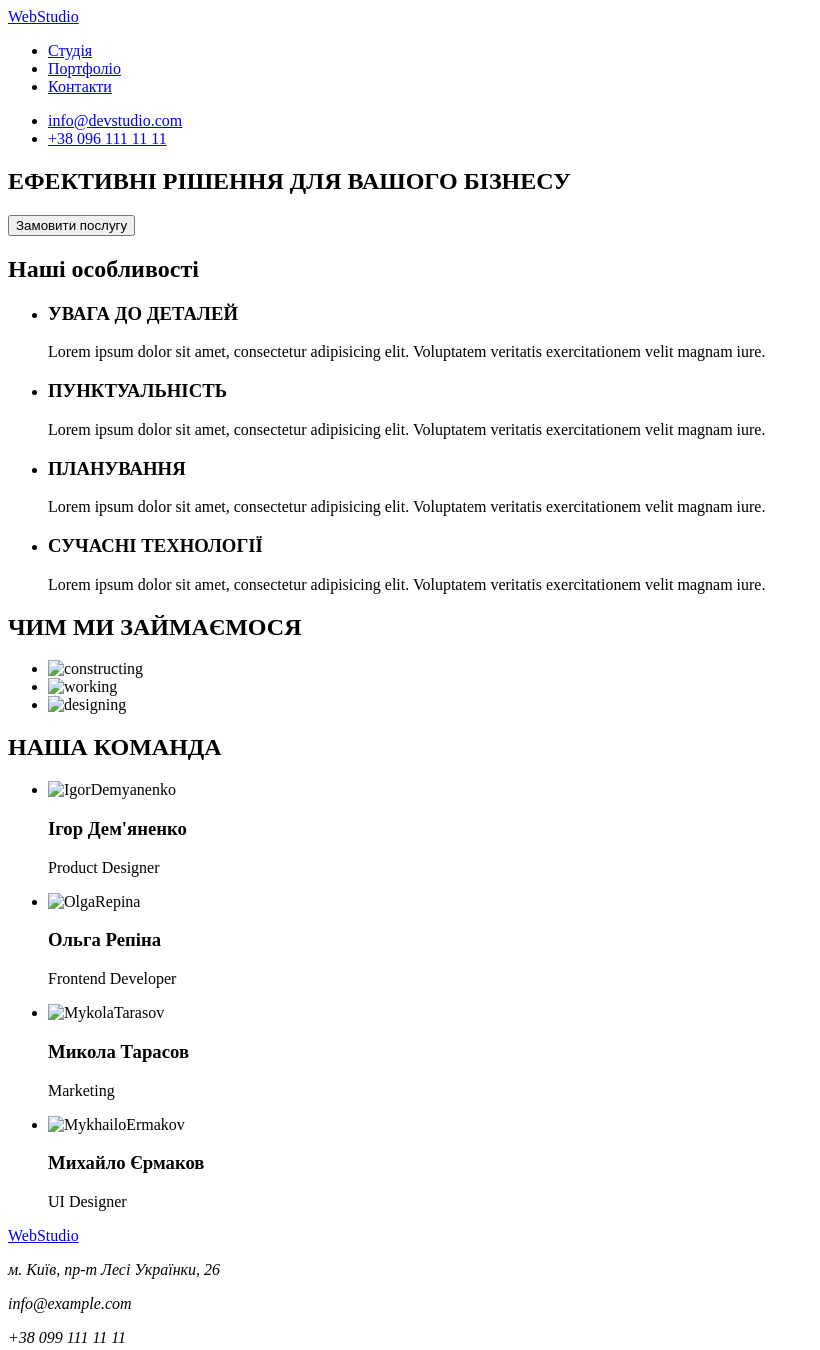
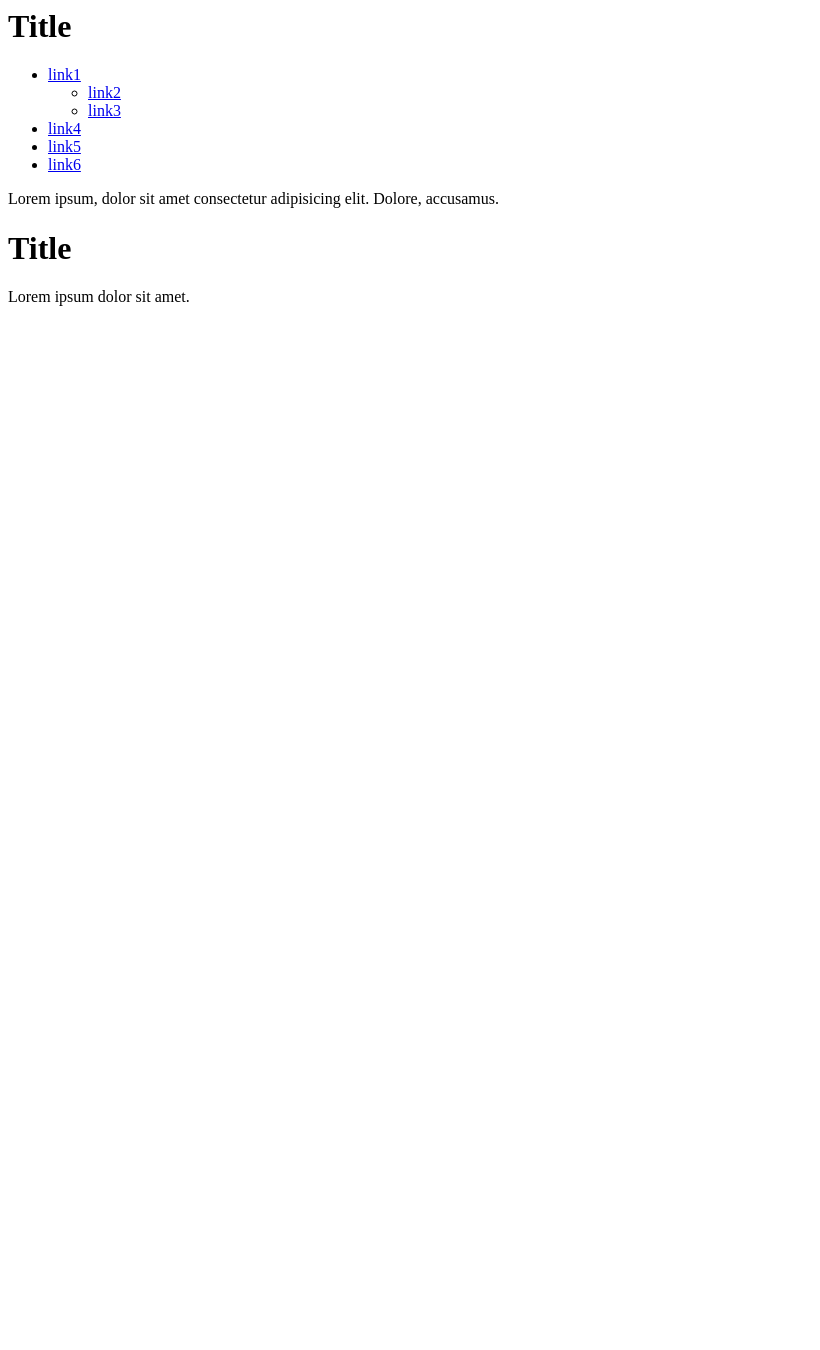
Before and after one commit to matvii2008/webstudio, a plain HTML site: page index.html in a window 1280 px wide. Shown: the whole page, without its empty margins (0-820 px from the left). After the commit the page ends 800 px from the top, so only its background shows below. Drawn offline with Linux system fonts and the light colour scheme.

Commit message:
Add files via upload

```diff
--- a/index.html
+++ b/index.html
@@ -1,176 +1,30 @@
-<!DOCTYPE html>
-<html lang="en">
-  <head>
-    <meta charset="UTF-8" />
-    <meta http-equiv="X-UA-Compatible" content="IE=edge" />
-    <meta name="viewport" content="width=device-width, initial-scale=1.0" />
-    <title>Document</title>
-  </head>
-  <body>
-    <!-- Шапка сайту-->
-    <header>
-      <div>
-        <nav>
-          <a href="/">WebStudio</a>
-          <ul>
-            <li>
-              <a href="/">Студія</a>
-            </li>
-            <li>
-              <a href="index_2.html" target="blank">Портфоліо</a>
-            </li>
-            <li>
-              <a href="/">Контакти</a>
-            </li>
-          </ul>
-        </nav>
-        <ul>
-          <li>
-            <a href="mailto:info@devstudio.com">info@devstudio.com</a>
-          </li>
-          <li>
-            <a href="tel:+380961111111">+38 096 111 11 11</a>
-          </li>
-        </ul>
-      </div>
-    </header>
-    <!-- Головна частина -->
-    <main>
-      <!-- Hero section -->
-      <section>
-        <div>
-          <h1>ЕФЕКТИВНІ РІШЕННЯ ДЛЯ ВАШОГО БІЗНЕСУ</h1>
-          <button type="button">Замовити послугу</button>
-        </div>
-      </section>
 
-      <!-- Наші особливості -->
-      <section>
-        <div>
-          <h2>Наші особливості</h2>
-          <ul>
-            <li>
-              <h3>УВАГА ДО ДЕТАЛЕЙ</h3>
-              <p>
-                Lorem ipsum dolor sit amet, consectetur adipisicing elit.
-                Voluptatem veritatis exercitationem velit magnam iure.
-              </p>
-            </li>
-            <li>
-              <h3>ПУНКТУАЛЬНІСТЬ</h3>
-              <p>
-                Lorem ipsum dolor sit amet, consectetur adipisicing elit.
-                Voluptatem veritatis exercitationem velit magnam iure.
-              </p>
-            </li>
-            <li>
-              <h3>ПЛАНУВАННЯ</h3>
-              <p>
-                Lorem ipsum dolor sit amet, consectetur adipisicing elit.
-                Voluptatem veritatis exercitationem velit magnam iure.
-              </p>
-            </li>
-            <li>
-              <h3>СУЧАСНІ ТЕХНОЛОГІЇ</h3>
-              <p>
-                Lorem ipsum dolor sit amet, consectetur adipisicing elit.
-                Voluptatem veritatis exercitationem velit magnam iure.
-              </p>
-            </li>
-          </ul>
-        </div>
-      </section>
-      <!-- Чим ми займаємося -->
-      <section>
-        <div>
-          <h2>ЧИМ МИ ЗАЙМАЄМОСЯ</h2>
-          <ul>
-            <li>
-              <img
-                src="./images/box1.jpg"
-                alt="constructing"
-                width="370"
-                height="294"
-              />
-            </li>
-            <li>
-              <img
-                src="./images/box2.jpg"
-                alt="working"
-                width="370"
-                height="294"
-              />
-            </li>
-            <li>
-              <img
-                src="./images/box3.jpg"
-                alt="designing"
-                width="370"
-                height="294"
-              />
-            </li>
-          </ul>
-        </div>
-      </section>
-      <!-- Наша команда -->
-      <section>
-        <div>
-          <h2>НАША КОМАНДА</h2>
-          <ul>
-            <li>
-              <img
-                src="./images/Igor.jpg"
-                alt="IgorDemyanenko"
-                width="270"
-                height="297"
-              />
-              <h3>Ігор Дем'яненко</h3>
-              <p>Product Designer</p>
-            </li>
-            <li>
-              <img
-                src="./images/Olga.jpg"
-                alt="OlgaRepina"
-                width="270"
-                height="297"
-              />
-              <h3>Ольга Репіна</h3>
-              <p>Frontend Developer</p>
-            </li>
-            <li>
-              <img
-                src="./images/Mykola.jpg"
-                alt="MykolaTarasov"
-                width="270"
-                height="297"
-              />
-              <h3>Микола Тарасов</h3>
-              <p>Marketing</p>
-            </li>
-            <li>
-              <img
-                src="./images/Mykhailo.jpg"
-                alt="MykhailoErmakov"
-                width="270"
-                height="297"
-              />
-              <h3>Михайло Єрмаков</h3>
-              <p>UI Designer</p>
-            </li>
-          </ul>
-        </div>
-      </section>
-    </main>
-    <!-- Футер -->
-    <footer>
-      <div>
-        <a href="/">WebStudio</a>
-        <address>
-          <p>м. Київ, пр-т Лесі Українки, 26</p>
-          <p>info@example.com</p>
-          <p>+38 099 111 11 11</p>
-        </address>
-      </div>
-    </footer>
-  </body>
-</html>
+<!-- saved from url=(0022)http://127.0.0.1:5500/ -->
+<html><head><meta http-equiv="Content-Type" content="text/html; charset=UTF-8"></head><body><div class="holder">
+  <h1>Title</h1>
+
+  <ul class="list">
+    <li>
+      <a href="http://127.0.0.1:5500/#">link1</a>
+
+      <ul>
+        <li><a href="http://127.0.0.1:5500/#">link2</a></li>
+
+        <li><a href="http://127.0.0.1:5500/#">link3</a></li>
+      </ul>
+    </li>
+
+    <li><a href="https://www.youtube.com/">link4</a></li>
+
+    <li><a href="https://validator.w3.org/">link5</a></li>
+
+    <li><a href="http://127.0.0.1:5500/#">link6</a></li>
+  </ul>
+
+  <p>Lorem ipsum, dolor sit amet consectetur adipisicing elit. Dolore, accusamus.</p>
+
+  <h1>Title</h1>
+
+  <p>Lorem ipsum dolor sit amet.</p>
+</div>
+</body></html>
```
